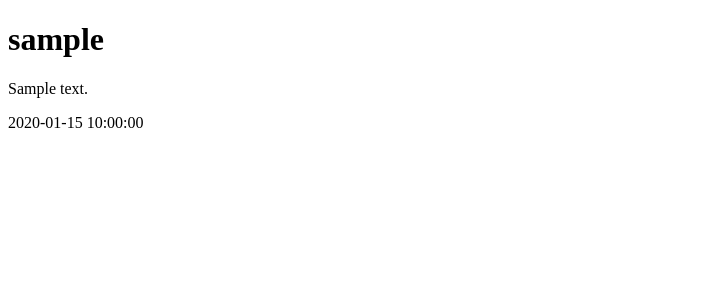
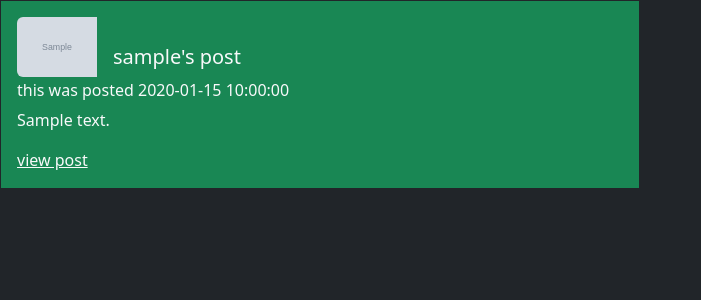
Before and after one commit to Cameronjs222/palestine_post, a Flask app: template flask_app/Templates/official.html in a window 1280 px wide. Shown: the top 300 px of the page, without its empty margins (0-701 px from the left). Run offline with Flask 3, Linux system fonts and the light colour scheme; the template is opened without the code that fills it: most values are stand-ins (such as "Sample title", 1, 10 or a date in 2020); grey boxes marked "Sample" are stand-in pictures.

Commit message:
added cards to official.html

```diff
--- a/flask_app/Templates/official.html
+++ b/flask_app/Templates/official.html
@@ -4,15 +4,33 @@
     <meta charset="UTF-8">
     <meta name="viewport" content="width=device-width, initial-scale=1.0">
     <title>Document</title>
+    <link rel="stylesheet" href="{{ url_for('static', filename='style.css') }}">
+    <link href="https://cdn.jsdelivr.net/npm/bootstrap@5.3.2/dist/css/bootstrap.min.css" rel="stylesheet" integrity="sha384-T3c6CoIi6uLrA9TneNEoa7RxnatzjcDSCmG1MXxSR1GAsXEV/Dwwykc2MPK8M2HN" crossorigin="anonymous">
+
 </head>
-<body>
-    {% for post in posts %}
-    <h1>{{ post.username }}</h1>
-    <p>{{post.text}}</p>
-    <p>{{post.timestamp}}</p>
-    {% if post.query[23:] == post.username[1:]%}
-    <p>this is not a repost</p>
-    {% endif %}
-    {% endfor %}
+<body class="bg-dark">
+    <div class="">
+
+        {% for post in posts %}
+        <div class="card border border-dark" style="width: 40rem; max-height: 30rem">
+            <div class="card-body bg-success">
+                <div class="card-title text-light d-flex align-items-end gap-3">
+                    <img src="{{post.post_avatar}}" class="rounded-start" style="width: 5rem;" alt="...">
+                    <h5 class="">{{post.username}}'s post</h5>
+                  </div>
+                <h6 class="card-subtitle mb-2 text-light">this was posted {{post.timestamp}}</h6>
+                <p class="card-text text-light" style="max-height: 50%;">{{post.text}}</p>
+                <a href="{{post.url}}" target="_blank" class="card-link text-light">view post</a>
+                <img class="card-img-bottom" src="" alt="">
+            </div>
+        </div>
+
+        {% endfor %}
+    </div>
+
 </body>
+<script src="{{ url_for('static', filename='script.js') }}"></script>
+<script src="https://cdn.jsdelivr.net/npm/bootstrap@5.3.2/dist/js/bootstrap.bundle.min.js" integrity="sha384-C6RzsynM9kWDrMNeT87bh95OGNyZPhcTNXj1NW7RuBCsyN/o0jlpcV8Qyq46cDfL" crossorigin="anonymous"></script>
+<script src="https://code.jquery.com/jquery-3.6.4.min.js"></script>
+
 </html>
```
